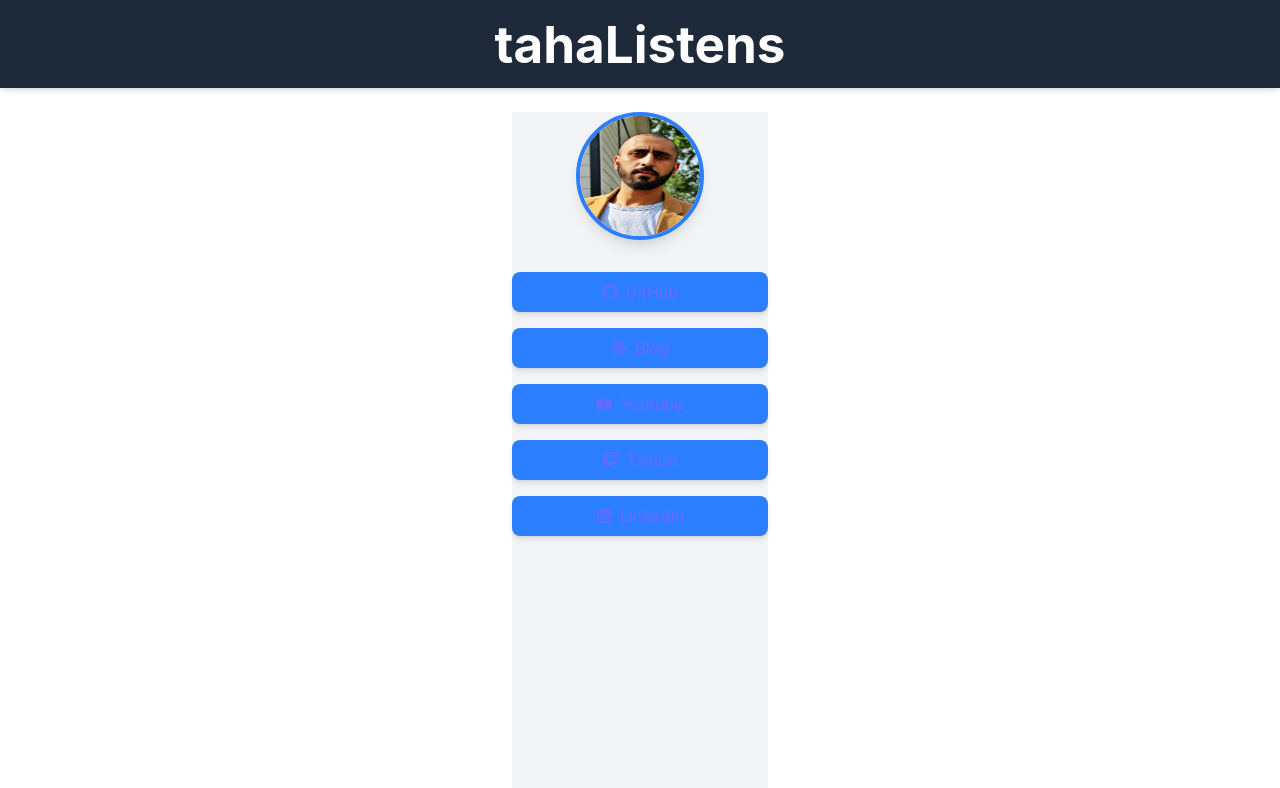
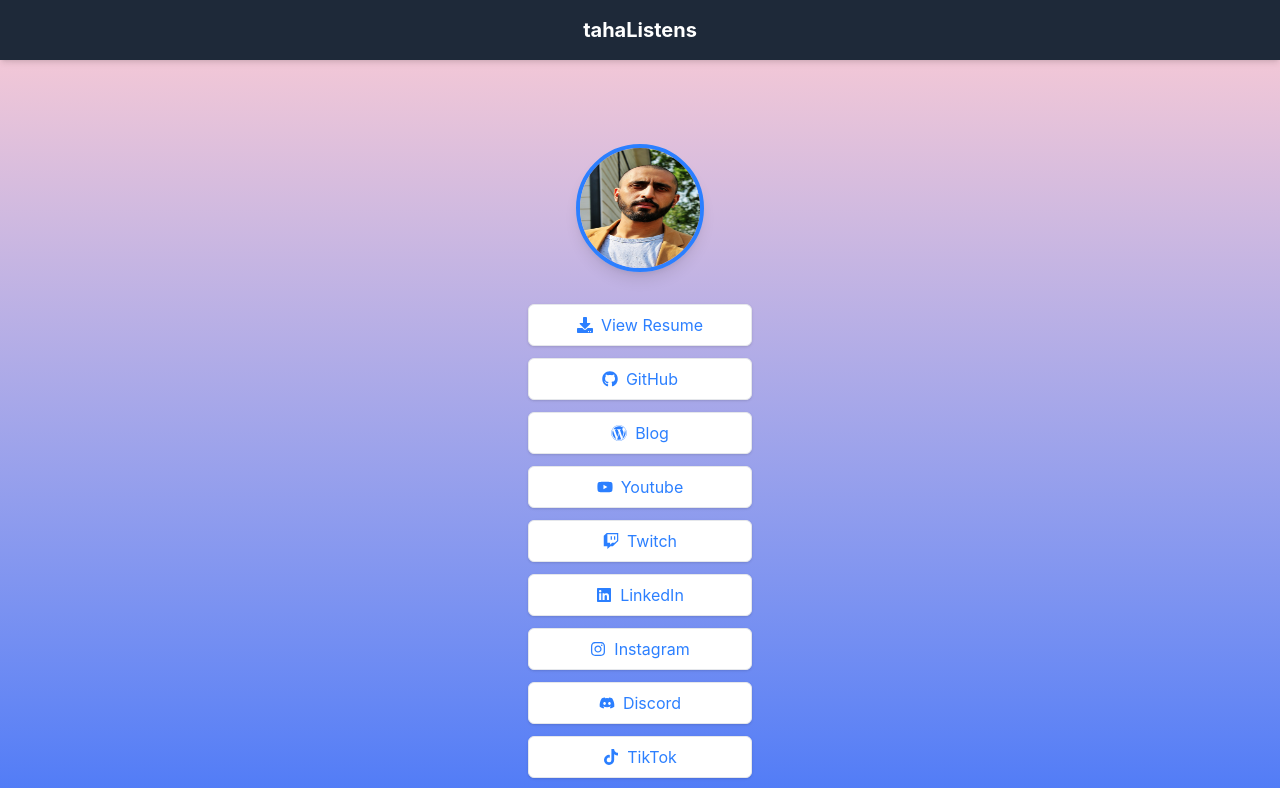
Before and after one commit to tahaListens/tahaListens.github.io, a React (Vite) app: page / in a window 1280 px wide. Shown: the top 788 px of the page. Built offline with nearby package versions, Linux system fonts and the light colour scheme.

Commit message:
THE TREE HATH SPROUTED LINKS HUZZAH

```diff
--- a/src/App.jsx
+++ b/src/App.jsx
@@ -6,7 +6,7 @@
 function App() {
 
   return (
-    <div className="min-h-screen bg-gray-100 text-gray-800">
+    <div className="min-h-screen ">
       <Navbar />
       <Headshot />
       <Links />
--- a/src/components/Links.jsx
+++ b/src/components/Links.jsx
@@ -1,26 +1,33 @@
-import { FaGithub, FaLinkedin, FaWordpress, FaYoutube, FaTwitch } from "react-icons/fa";
+import { FaGithub, FaLinkedin, FaWordpress, FaYoutube, FaTwitch, FaInstagram, FaDiscord, FaDollarSign, FaTiktok, FaDownload } from "react-icons/fa";
 
 function Links() {
     const links = [
-        { name: "GitHub", url: "https://github.com/yourusername", icon: <FaGithub /> },
+        { name: "View Resume", url: "/assets/files/taha_Resume_2025.pdf", icon: < FaDownload />, download: true },
+        { name: "GitHub", url: "https://github.com/tahaListens", icon: <FaGithub /> },
         { name: "Blog", url: "https://jazzbuildsthe919.wordpress.com", icon: <FaWordpress /> },
         { name: "Youtube", url: "https://www.youtube.com/@tahaListens", icon: <FaYoutube /> },
         { name: "Twitch", url: "https://www.twitch.tv/tahalistens", icon: <FaTwitch /> },
         { name: "LinkedIn", url: "https://linkedin.com/in/yourusername", icon: <FaLinkedin /> },
+        { name: "Instagram", url: "https://www.instagram.com/tahalistens", icon: <FaInstagram /> },
+        { name: "Discord", url: "https://discord.gg/kuym92hC6P", icon: <FaDiscord /> },
+        { name: "TikTok", url: "https://www.tiktok.com/@tahalistens", icon: < FaTiktok /> },
+        { name: "Donate", url: "https://paypal.me/tahaListens?country.x=US&locale.x=en_US", icon: <FaDollarSign /> }
 
 
     ];
 
     return (
         <div className="mt-8 flex flex-col items-center">
+            <a href=""></a>
+
             {links.map((link, index) => (
                 <a
                     key={index}
                     href={link.url}
-                    target="_blank"
-                    rel="noopener noreferrer"
-                    className="w-64 mb-4 py-2 flex items-center justify-center gap-2 bg-blue-500 text-white rounded-lg shadow-md hover:bg-blue-600 transition-all"
-                >
+
+                    className="mb-3 w-56 py-2 px-4 flex items-center justify-center gap-2
+                        bg-white text-blue-500 rounded-md shadow-sm hover:shadow-md
+                        border border-gray-200 transition-all"                >
                     {link.icon}
                     {link.name}
                 </a>
--- a/src/index.css
+++ b/src/index.css
@@ -1,75 +1,11 @@
 @import "tailwindcss";
 
-:root {
-  font-family: Inter, system-ui, Avenir, Helvetica, Arial, sans-serif;
-  line-height: 1.5;
-  font-weight: 400;
-
-  color-scheme: light dark;
-  color: rgba(255, 255, 255, 0.87);
-  background-color: #242424;
-
-  font-synthesis: none;
-  text-rendering: optimizeLegibility;
-  -webkit-font-smoothing: antialiased;
-  -moz-osx-font-smoothing: grayscale;
+body {
+  @apply bg-gradient-to-b from-rose-200 to-blue-600 min-h-screen;
+  margin: 0;
+  font-family: 'Inter', sans-serif;
 }
 
-a {
-  font-weight: 500;
-  color: #646cff;
-  text-decoration: inherit;
+:root {
+  @apply max-w-screen-lg mx-auto p-8 text-center;
 }
-
-a:hover {
-  color: #535bf2;
-}
-
-body {
-  margin: 0;
-  display: flex;
-  place-items: center;
-  min-width: 320px;
-  min-height: 100vh;
-}
-
-h1 {
-  font-size: 3.2em;
-  line-height: 1.1;
-}
-
-button {
-  border-radius: 8px;
-  border: 1px solid transparent;
-  padding: 0.6em 1.2em;
-  font-size: 1em;
-  font-weight: 500;
-  font-family: inherit;
-  background-color: #1a1a1a;
-  cursor: pointer;
-  transition: border-color 0.25s;
-}
-
-button:hover {
-  border-color: #646cff;
-}
-
-button:focus,
-button:focus-visible {
-  outline: 4px auto -webkit-focus-ring-color;
-}
-
-@media (prefers-color-scheme: light) {
-  :root {
-    color: #213547;
-    background-color: #ffffff;
-  }
-
-  a:hover {
-    color: #747bff;
-  }
-
-  button {
-    background-color: #f9f9f9;
-  }
-}
```
